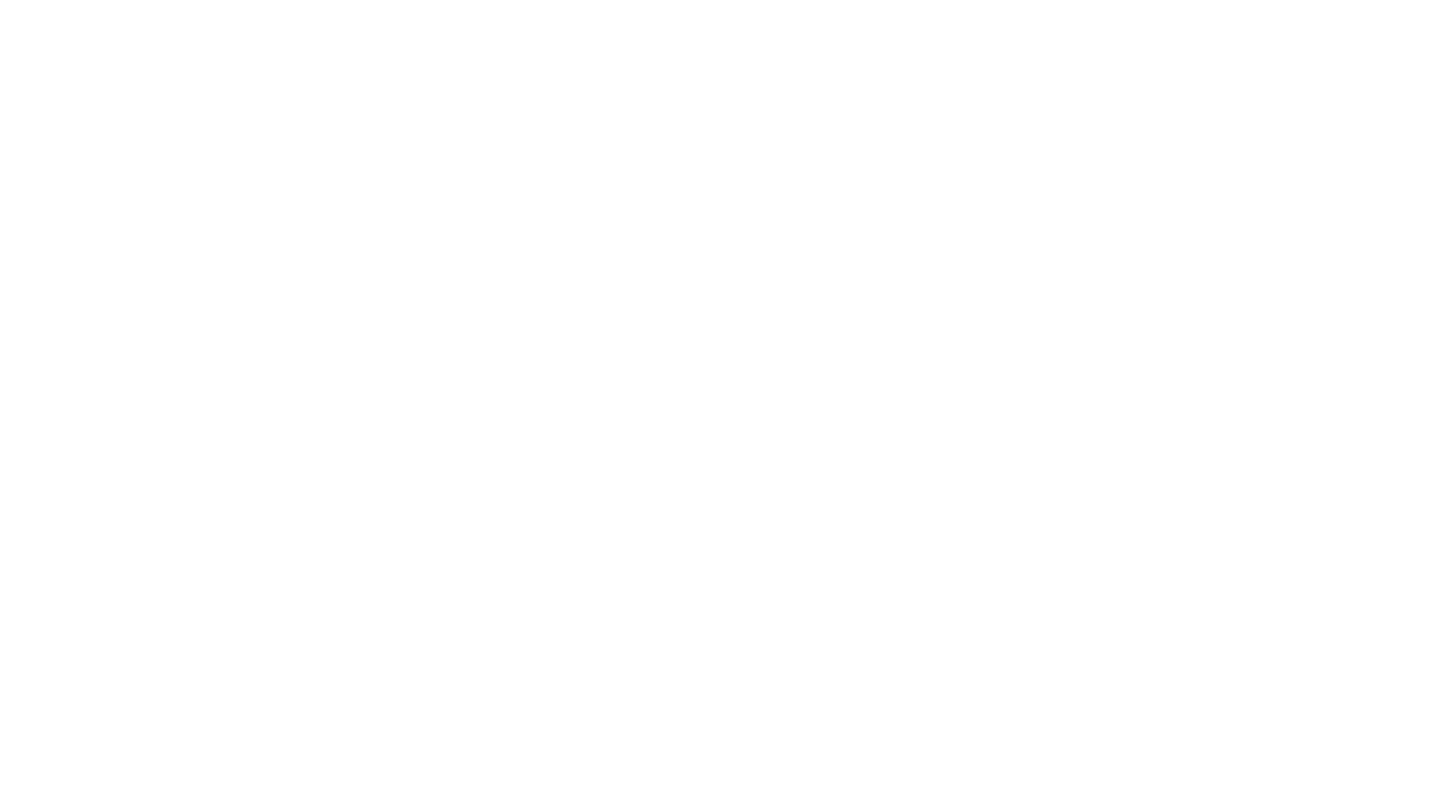
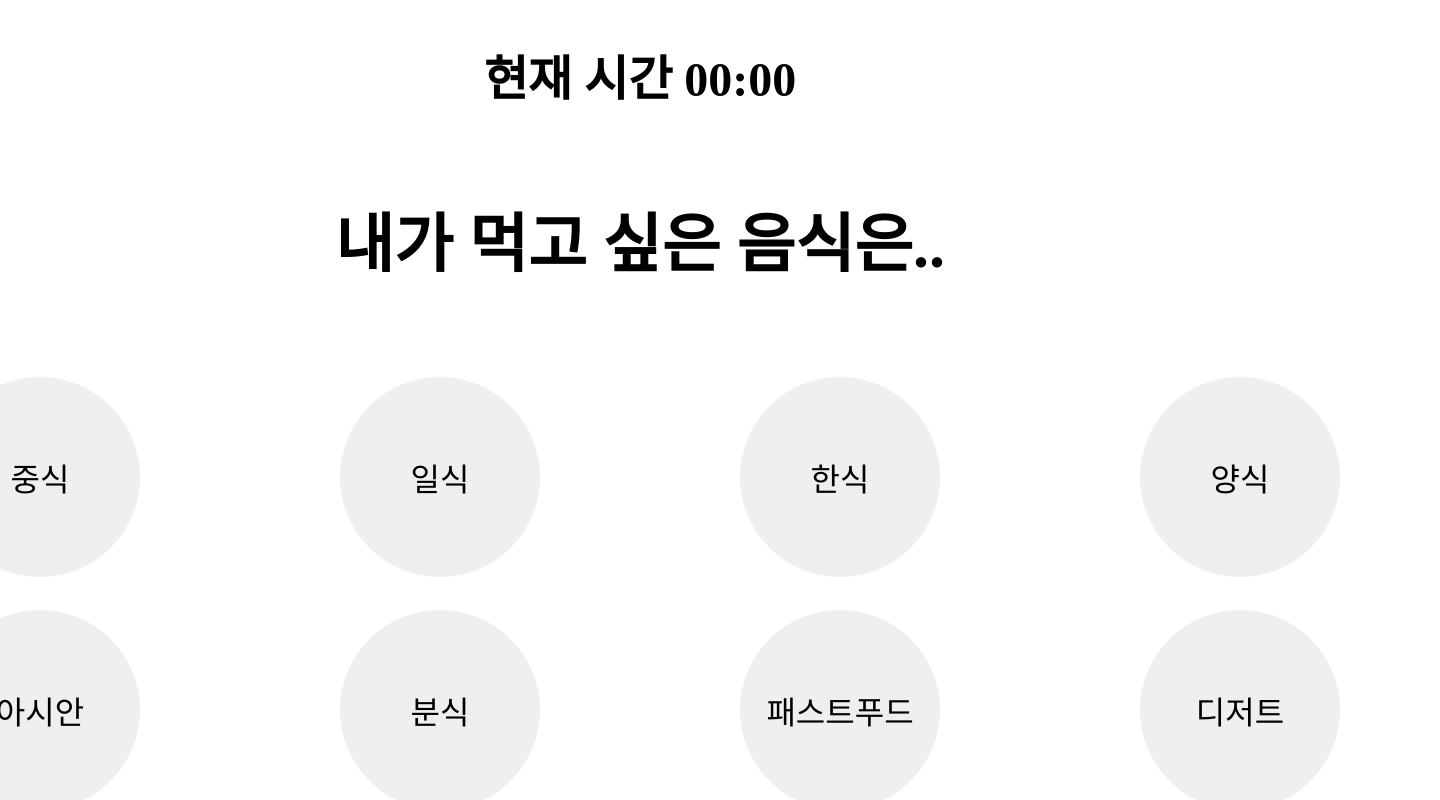
Before and after one commit to mihyunLee/react-momuckji, a React (Create React App) app: page /category in a window 1280 px wide. Before the commit this address had no page. Shown: the top 800 px of the page, 1440 px wide, since content can reach past the window. Built offline with nearby package versions, Linux system fonts and the light colour scheme; a web font is replaced by a local one.

Commit message:
feat: #2 - Category 디자인 가이드 잡기

```diff
--- a/src/App.js
+++ b/src/App.js
@@ -1,6 +1,7 @@
 import { createGlobalStyle } from "styled-components";
 import { BrowserRouter, Routes, Route } from "react-router-dom";
 import Home from "./pages/Home";
+import Category from "./pages/Category";
 
 const GlobalStyle = createGlobalStyle`
    @font-face {
@@ -14,6 +15,11 @@ const GlobalStyle = createGlobalStyle`
   }
   body{
     background: #fff;
+    display: flex;
+    justify-content: center;
+    align-items: center;
+    min-height: 100vh;
+    margin: 0;
   }
 `;
 
@@ -24,6 +30,7 @@ function App() {
       <BrowserRouter>
         <Routes>
           <Route path="/" element={<Home />} />
+          <Route path="/category" element={<Category />} />
         </Routes>
       </BrowserRouter>
     </>
--- /dev/null
+++ b/src/components/CategoryItem.js
@@ -0,0 +1,20 @@
+import React from "react";
+import styled from "styled-components";
+
+const CategoryButton = styled.button`
+  border: none;
+  border-radius: 50%;
+  font-size: 2rem;
+
+  cursor: pointer;
+`;
+
+const CategoryItem = ({ category }) => {
+  return (
+    <>
+      <CategoryButton>{category}</CategoryButton>
+    </>
+  );
+};
+
+export default CategoryItem;
--- /dev/null
+++ b/src/components/CategoryList.js
@@ -0,0 +1,33 @@
+import React from "react";
+import styled from "styled-components";
+import CategoryItem from "./CategoryItem";
+
+const CategoryListBlock = styled.div`
+  display: grid;
+  grid-template-columns: repeat(4, 200px);
+  grid-template-rows: repeat(2, 200px);
+  justify-content: space-around;
+  align-content: space-between;
+
+  width: 100%;
+  height: 100%;
+
+  padding: 50px 0;
+`;
+
+const CategoryList = () => {
+  return (
+    <CategoryListBlock>
+      <CategoryItem category={"중식"} />
+      <CategoryItem category={"일식"} />
+      <CategoryItem category={"한식"} />
+      <CategoryItem category={"양식"} />
+      <CategoryItem category={"아시안"} />
+      <CategoryItem category={"분식"} />
+      <CategoryItem category={"패스트푸드"} />
+      <CategoryItem category={"디저트"} />
+    </CategoryListBlock>
+  );
+};
+
+export default CategoryList;
--- /dev/null
+++ b/src/components/CategoryTemplate.js
@@ -0,0 +1,22 @@
+import React from "react";
+import styled from "styled-components";
+
+const CategoryBlock = styled.div`
+  display: flex;
+  flex-direction: column;
+  justify-content: center;
+  align-items: center;
+
+  width: 1600px;
+  height: 860px;
+
+  margin: 0 auto;
+
+  font-size: 2rem;
+`;
+
+const CategoryTemplate = ({ children }) => {
+  return <CategoryBlock>{children}</CategoryBlock>;
+};
+
+export default CategoryTemplate;
--- /dev/null
+++ b/src/pages/Category.js
@@ -0,0 +1,15 @@
+import React from "react";
+import CategoryList from "../components/CategoryList";
+import CategoryTemplate from "../components/CategoryTemplate";
+
+const Category = () => {
+  return (
+    <CategoryTemplate>
+      <h2>현재 시간 00:00</h2>
+      <h1>내가 먹고 싶은 음식은..</h1>
+      <CategoryList />
+    </CategoryTemplate>
+  );
+};
+
+export default Category;
```
